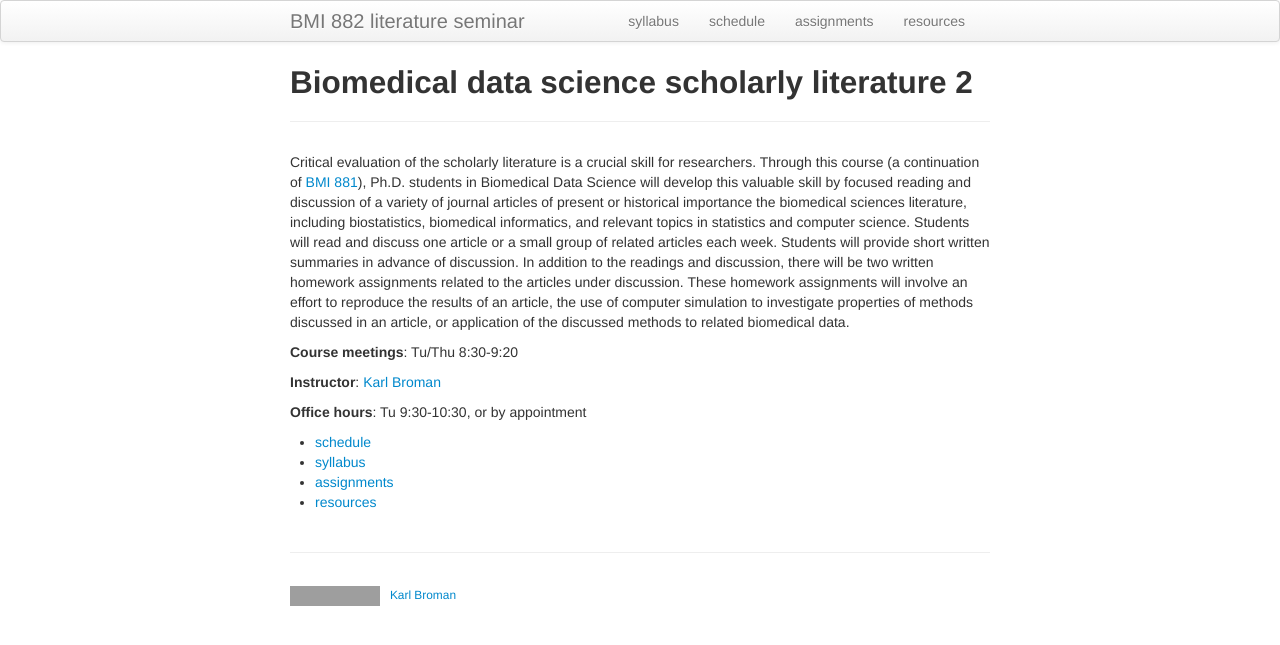
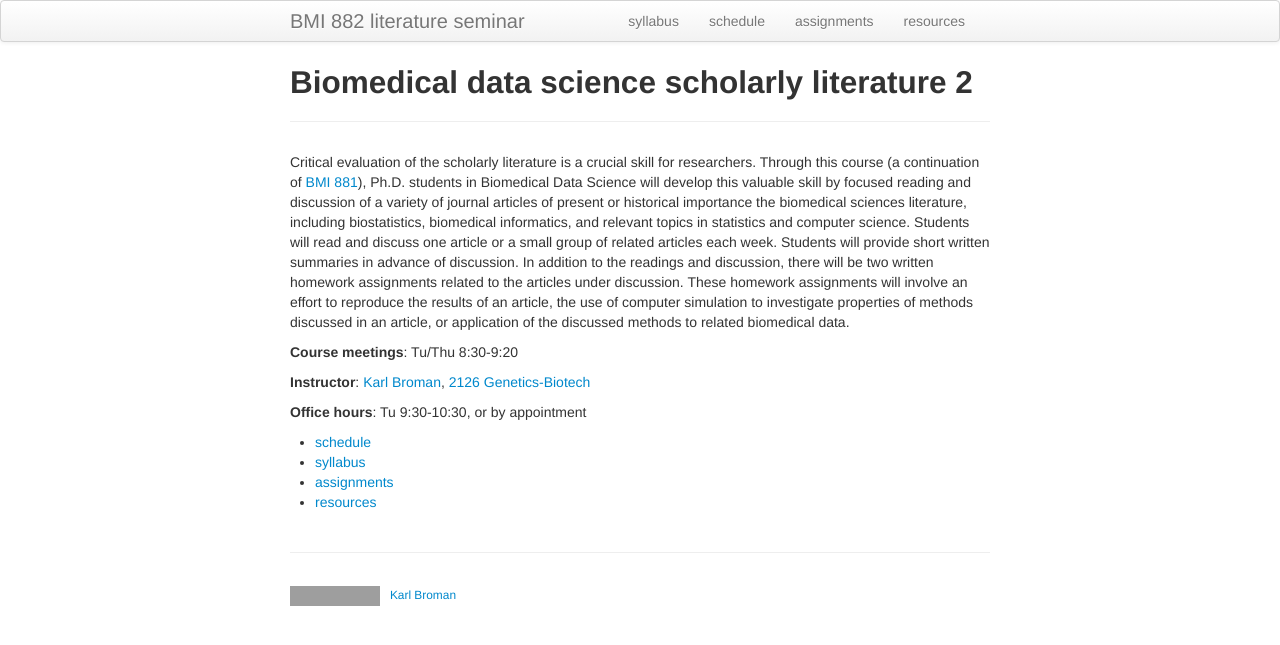
Before and after one commit to kbroman/BMI882_spring2023, a Jekyll site: the page built from index.md, in a window 1280 px wide. Shown: the top 645 px of the page. Built offline with Jekyll 4.4.1, drawn with Linux system fonts in a browser that asks for light colours; grey boxes are pictures that could not be loaded.

Commit message:
Add office location

```diff
--- a/index.md
+++ b/index.md
@@ -23,7 +23,7 @@ biomedical data.
 
 **Course meetings**: Tu/Thu 8:30-9:20
 
-**Instructor**: [Karl Broman](https://kbroman.org)
+**Instructor**: [Karl Broman](https://kbroman.org), [2126 Genetics-Biotech](https://map.wisc.edu/s/5gyvnffv)
 
 **Office hours**: Tu 9:30-10:30, or by appointment
 
```
Also changed, not shown: syllabus.md (+1 -1 lines).
